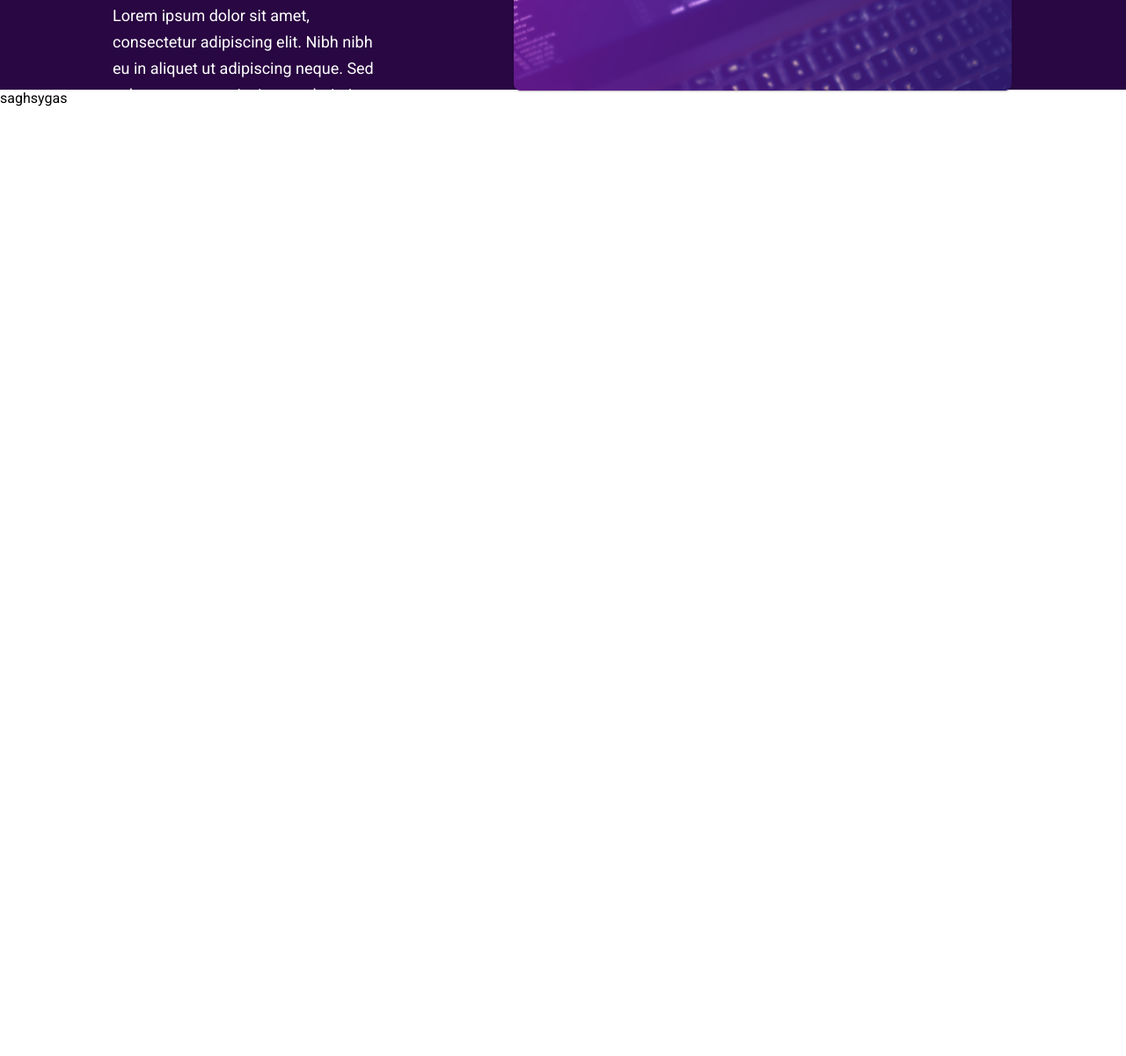
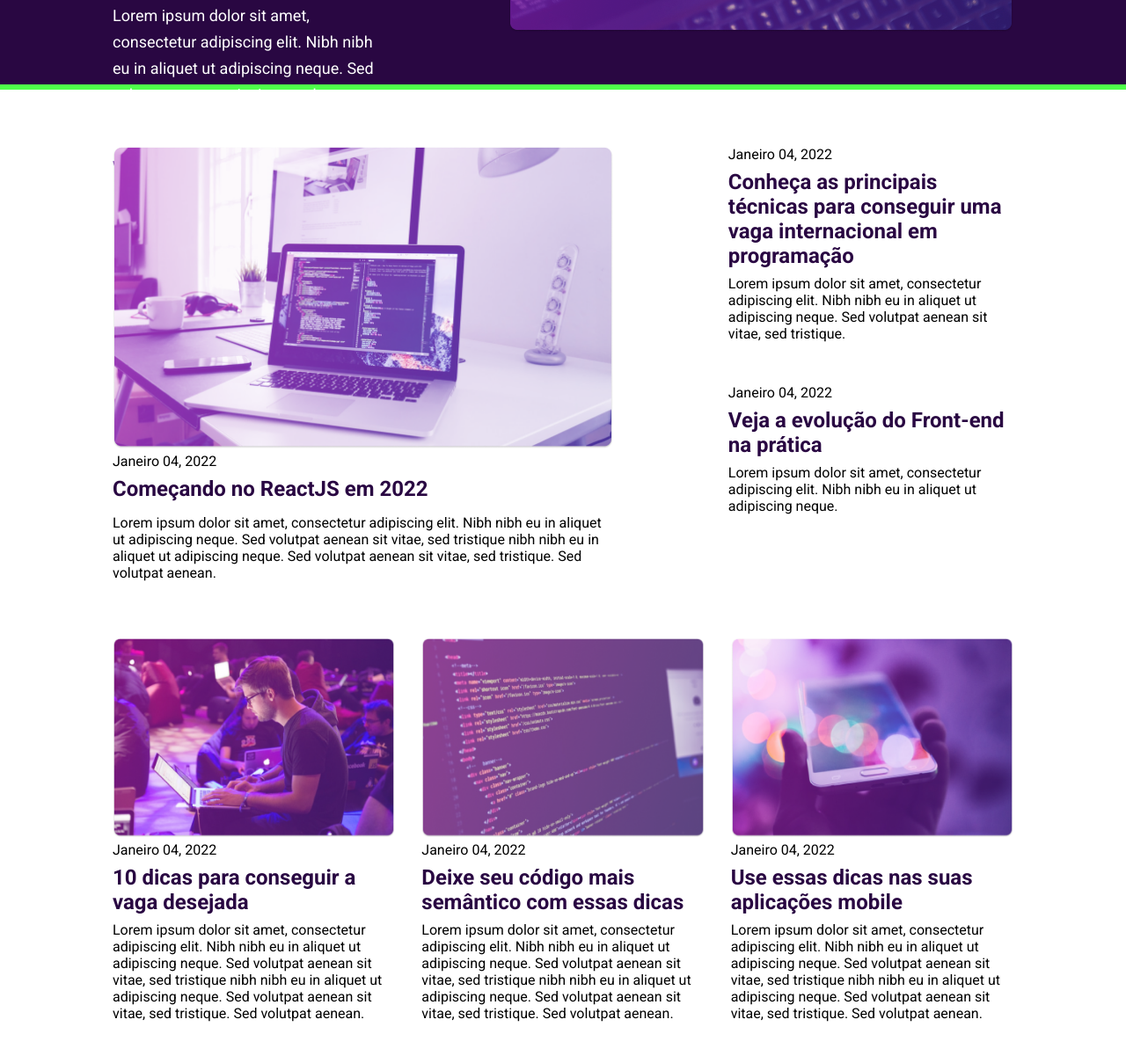
Before and after one commit to Dev-JoseRonaldo/Rocket-Blog, a plain HTML site: page index.html in a window 1280 px wide. Shown: the part 485-1686 px from the top of the page at 88% size. Before the commit the page ends 800 px from the top, so only its background shows below. Drawn offline with Linux system fonts and the light colour scheme.

Commit message:
seção de notícias

```diff
--- a/index.html
+++ b/index.html
@@ -63,13 +63,91 @@
         <h1>Veja o guia definitivo para conquistar seus objetivos como DEV em 2022</h1>
         <p>Lorem ipsum dolor sit amet, consectetur adipiscing elit. Nibh nibh eu in aliquet ut adipiscing neque. Sed
           volutpat aenean sit vitae, sed tristique placerat hac. </p>
+
+        <a href="">Veja mais
+          <svg width="24" height="24" viewBox="0 0 24 24" fill="none" xmlns="http://www.w3.org/2000/svg">
+            <path d="M5 12H19" stroke="#4FFF4B" stroke-width="2" stroke-linecap="round" stroke-linejoin="round" />
+            <path d="M12 5L19 12L12 19" stroke="#4FFF4B" stroke-width="2" stroke-linecap="round"
+              stroke-linejoin="round" />
+          </svg>
+        </a>
       </div>
       <img src="./images/featured-image.png" alt="">
     </div>
   </section>
 
   <section class="content">
-    saghsygas
+    <div class="post1-post-side">
+      <div class="post1">
+        <img src="./images/post-1.png" alt="">
+        <p class="date">Janeiro 04, 2022</p>
+        <div class="text-content">
+          <h2>Começando no ReactJS em 2022</h2>
+          <p>Lorem ipsum dolor sit amet, consectetur adipiscing elit. Nibh nibh eu in aliquet ut adipiscing neque. Sed
+            volutpat aenean sit vitae, sed tristique nibh nibh eu in aliquet ut adipiscing neque. Sed volutpat aenean
+            sit vitae, sed tristique. Sed volutpat aenean.</p>
+        </div>
+      </div>
+      <div class="post-side">
+
+        <div class="notice1">
+          <p class="date">Janeiro 04, 2022</p>
+          <div class="text-content">
+            <h2>Conheça as principais técnicas para conseguir uma vaga internacional em programação</h2>
+            <p>Lorem ipsum dolor sit amet, consectetur adipiscing elit. Nibh nibh eu in aliquet ut adipiscing neque. Sed
+              volutpat aenean sit vitae, sed tristique.</p>
+          </div>
+        </div>
+
+        <div class="notice2">
+          <p class="date">Janeiro 04, 2022</p>
+          <div class="text-content">
+            <h2>Veja a evolução do Front-end na prática</h2>
+            <p>Lorem ipsum dolor sit amet, consectetur adipiscing elit. Nibh nibh eu in aliquet ut adipiscing neque.
+            </p>
+          </div>
+        </div>
+
+      </div>
+    </div>
+
+    <div class="post2-post3-post4">
+      <div class="post2">
+        <img src="./images/post-2.png" alt="">
+        <p class="date">Janeiro 04, 2022</p>
+        <div class="text-content">
+          <h2>10 dicas para conseguir a vaga desejada</h2>
+          <p>Lorem ipsum dolor sit amet, consectetur adipiscing elit. Nibh nibh eu in aliquet ut adipiscing neque. Sed
+            volutpat aenean sit vitae, sed tristique nibh nibh eu in aliquet ut adipiscing neque. Sed volutpat aenean
+            sit vitae, sed tristique. Sed volutpat aenean.</p>
+        </div>
+      </div>
+
+      <div class="post3">
+        <img src="./images/post-3.png" alt="">
+        <p class="date">Janeiro 04, 2022</p>
+        <div class="text-content">
+          <h2>Deixe seu código mais semântico com essas dicas</h2>
+          <p>Lorem ipsum dolor sit amet, consectetur adipiscing elit. Nibh nibh eu in aliquet ut adipiscing neque. Sed
+            volutpat aenean sit vitae, sed tristique nibh nibh eu in aliquet ut adipiscing neque. Sed volutpat aenean
+            sit vitae, sed tristique. Sed volutpat aenean.</p>
+        </div>
+      </div>
+
+      <div class="post4">
+        <img src="./images/post-4.png" alt="">
+        <p class="date">Janeiro 04, 2022</p>
+        <div class="text-content">
+          <h2>Use essas dicas nas suas aplicações mobile</h2>
+          <p>Lorem ipsum dolor sit amet, consectetur adipiscing elit. Nibh nibh eu in aliquet ut adipiscing neque. Sed
+            volutpat aenean sit vitae, sed tristique nibh nibh eu in aliquet ut adipiscing neque. Sed volutpat aenean
+            sit vitae, sed tristique. Sed volutpat aenean.</p>
+        </div>
+      </div>
+    </div>
+
+    </div>
+
   </section>
 </body>
 
--- a/style.css
+++ b/style.css
@@ -16,11 +16,10 @@
   margin: 0;
   padding: 0;
   box-sizing: border-box;
-  font-family: var(--secundary-font);
 }
 
 body {
-
+  font-family: var(--secundary-font);
   background-color: white;
 }
 
@@ -32,6 +31,8 @@ body {
   width: 100%;
   height: 587px;
   background-color: var(--purple-bg);
+  border-bottom: 6px solid var(--green);
+  margin-bottom: 64px;
 }
 
 header {
@@ -62,7 +63,6 @@ header {
 .header-right-container nav ul li a {
   text-decoration: none;
   color: var(--white);
-  font-family: var(--secundary-font);
   font-weight: 400;
   font-size: 18px;
   position: relative;
@@ -71,7 +71,6 @@ header {
 
 .header-right-container nav ul li a:hover {
   text-decoration: none;
-  font-family: var(--secundary-font);
   font-weight: 700;
 }
 
@@ -115,7 +114,6 @@ header {
 }
 
 .search-text::placeholder {
-  font-family: var(--secundary-font);
   font-size: 14px;
   font-weight: 400;
   color: var(--white);
@@ -135,13 +133,14 @@ textarea:focus, input:focus {
   width: 80%;
   display: flex;
   justify-content: space-between;
-  align-items: center;
+  align-items: flex-start;
   gap: 150px;
 
 }
 
 .home-content img {
-  width: 570px;
+  max-width: 57%;
+  height: auto;
 }
 
 
@@ -152,13 +151,89 @@ textarea:focus, input:focus {
   color: var(--button-bg);
   margin-bottom: 16px;
   line-height: 60px;
+
 }
 
 .text-group p {
-  font-family: var(--secundary-font);
   font-size: 18px;
   font-weight: 400;
   color: var(--white);
   margin-bottom: 24px;
   line-height: 30px;
+
 }
+
+.text-group a {
+  text-decoration: none;
+  color: var(--button-bg);
+  font-size: 18px;
+  font-weight: 700;
+  display: flex;
+  align-items: center;
+  gap: 8px;
+}
+
+.content {
+  display: flex;
+  flex-direction: column;
+  justify-content: center;
+  align-items: center;
+}
+
+.post1-post-side {
+  width: 80%;
+  display: flex;
+  justify-content: center;
+  align-items: flex-start;
+  gap: 131px;
+  margin-bottom: 64px;
+}
+
+.notice1 {
+  margin-bottom: 48px;
+}
+
+.date {
+  margin-bottom: 8px;
+}
+
+.text-content h2 {
+  width: 100%;
+  font-size: 24px;
+  font-weight: 700;
+  color: var(--purple-bg);
+  margin-bottom: 8px;
+}
+
+.text-content p {
+  font-size: 16px;
+  font-weight: 400;
+}
+
+.posts {
+  width: 100%;
+}
+
+.post1 img {
+  max-width: 100%;
+  height: auto;
+}
+
+.post1 .text-content h2 {
+  width: 100%;
+  margin-bottom: 15px;
+}
+
+.post2-post3-post4 {
+  width: 80%;
+  display: flex;
+  justify-content: center;
+  align-items: center;
+  gap: 30px;
+  margin-bottom: 68px;
+}
+
+.post2-post3-post4 img {
+  max-width: 100%;
+  height: auto;
+}
```
